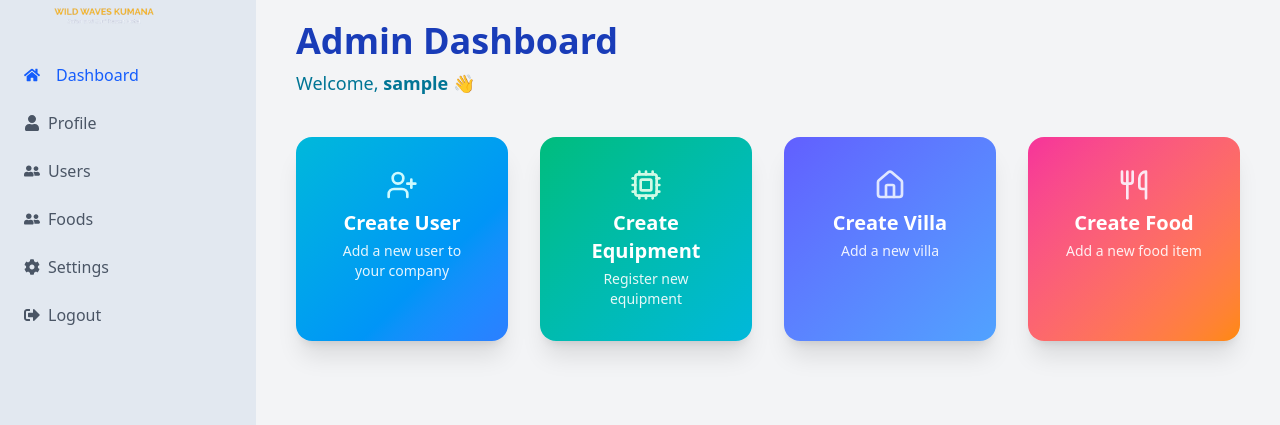
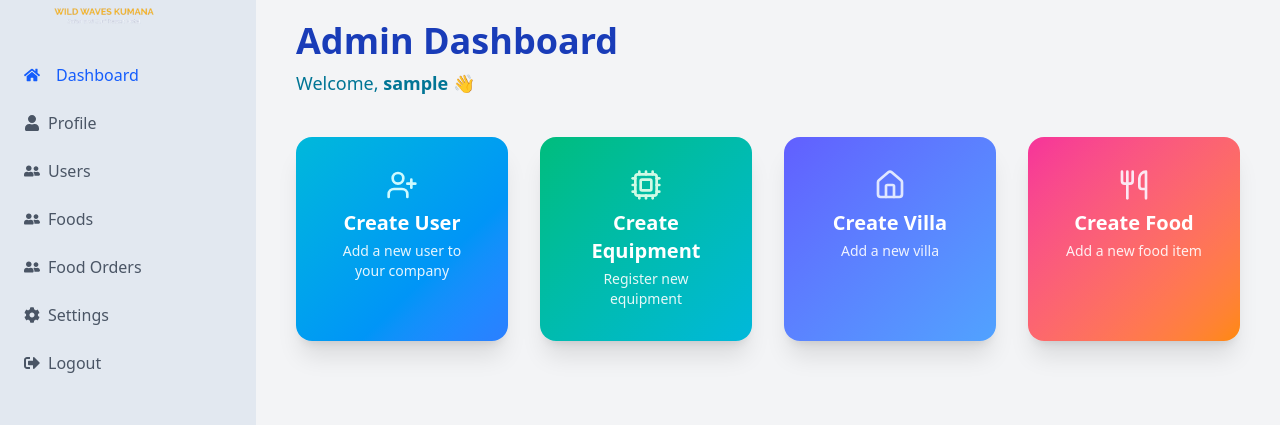
Before and after one commit to Wild-Waves-Kumana/Wild-Waves-Internal, a React (Vite) app in the folder frontend/: page /admindashboard in a window 1280 px wide. Shown: the part 137-562 px from the top of the page. Built offline with nearby package versions, Linux system fonts and the light colour scheme; sample sign-in values are in the browser's storage.

Commit message:
feat: Add CompanyFoodOrders route and sidebar link for admin access

```diff
--- a/frontend/src/App.jsx
+++ b/frontend/src/App.jsx
@@ -29,6 +29,7 @@ import FoodMenu from './pages/food-pages/UserFoodMenu';
 import UserFoodProfile from './pages/food-pages/UserFoodProfile';
 import UserFoodCart from './pages/food-pages/UserFoodCart';
 import UserFoodOrders from './pages/food-pages/UserFoodOrders';
+import CompanyFoodOrders from './pages/food-pages/CompanyFoodOrders';
 
 function App() {
   const { isLoggedIn, login, role } = useContext(UserContext);
@@ -145,6 +146,16 @@ function App() {
         }
       />
 
+      <Route
+        path="/company-food-orders"
+        element={
+          <ProtectedRoute allowedRoles={['admin', 'superadmin']}>
+            <Layout>
+              <CompanyFoodOrders />
+            </Layout>
+          </ProtectedRoute>
+        }
+      />
 
       <Route
         path="/face-registration/:userId"
--- a/frontend/src/components/Sidebar.jsx
+++ b/frontend/src/components/Sidebar.jsx
@@ -150,6 +150,24 @@ const Sidebar = () => {
                   <FaUserFriends /> Foods
                 </NavLink>
               </li>
+
+              {userRole !== 'user' && (
+            <>
+              <li>
+                <NavLink
+                  to="/company-food-orders"
+                  className={({ isActive }) =>
+                    isActive
+                      ? " text-blue-600 flex items-center gap-4 dark:text-blue-400"
+                      : "text-gray-600 flex items-center gap-2 dark:text-slate-400"
+                  }
+                >
+                  <FaUserFriends /> Food Orders
+                </NavLink>
+              </li>
+            </>
+          )}
+
           {userRole === 'superadmin' && (
             <>
               <li>
```
